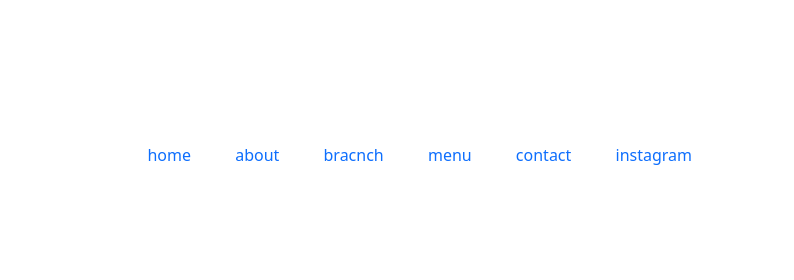
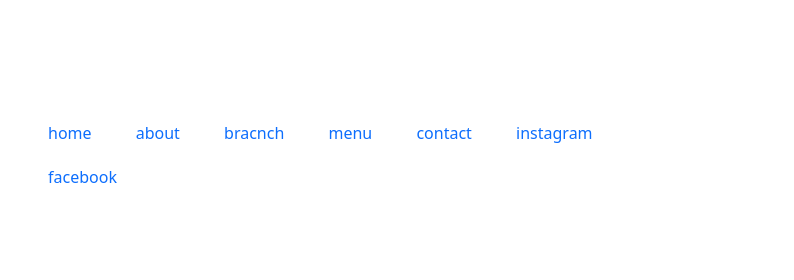
Before and after one commit to afluoo/paragon, a plain HTML site: page index.html in a window 1280 px wide. Shown: the top 280 px of the page, 486-1280 px from the left. Drawn offline with nearby package versions, Linux system fonts and the light colour scheme.

Commit message:
face book

```diff
--- a/index.html
+++ b/index.html
@@ -29,6 +29,7 @@
                                 <li class="list-item"><a href="">menu</a></li>
                                 <li class="list-item"><a href="">contact</a></li>
                                 <li class="list-item"> <a href="">instagram</a></li>
+                                <li class="list-item"> <a href="">facebook</a></li>
                             </ul>
                         </nav>
                     </div>
```
